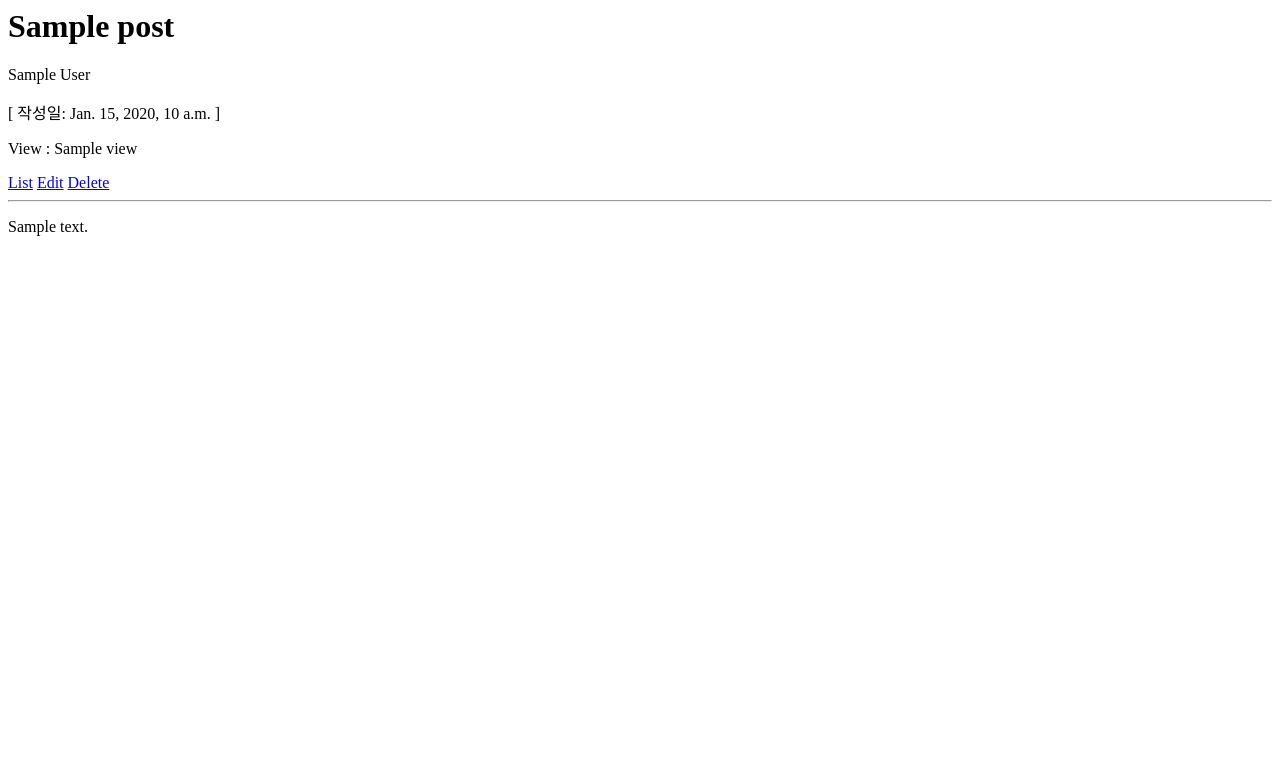
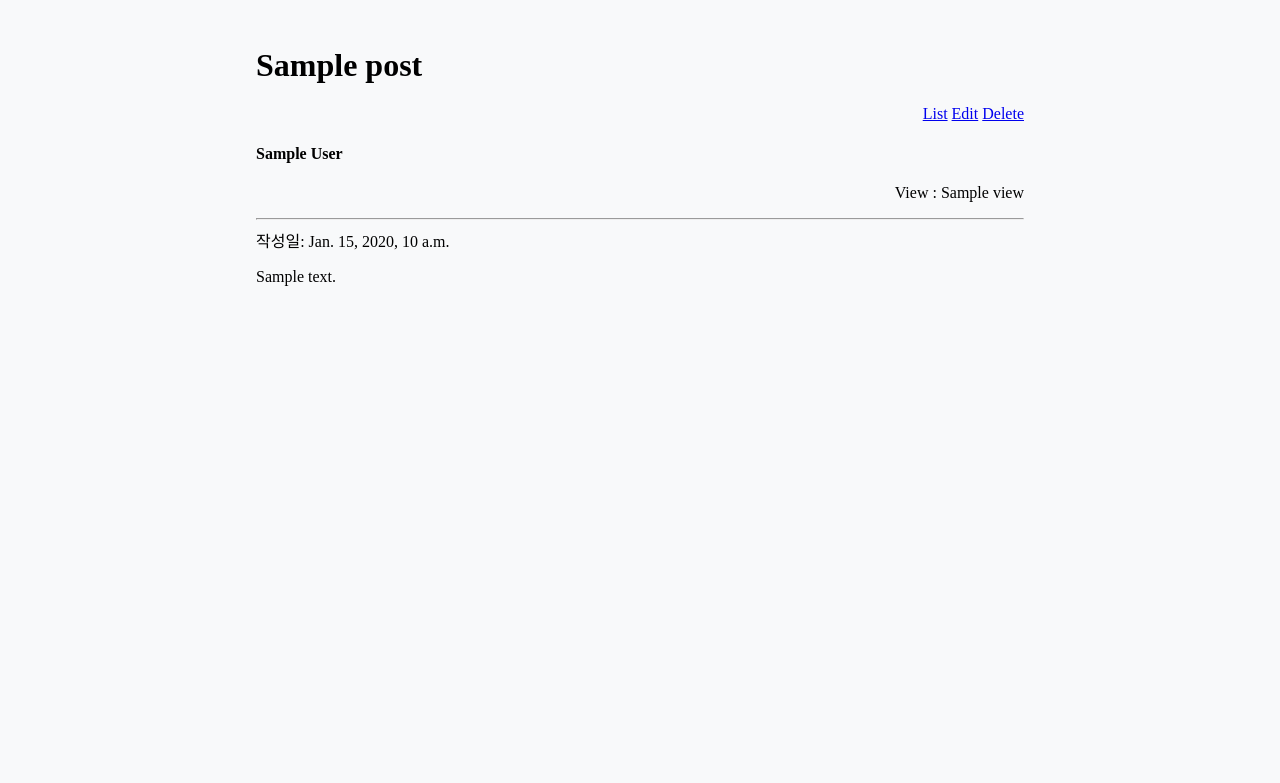
Before and after one commit to juhye0102/Django-project, a Django app: template board/templates/detail.html in a window 1280 px wide. Shown: the top 783 px of the page. Run offline with Django 3.2, Linux system fonts and the light colour scheme; the template is opened without the code that fills it: most values are stand-ins (such as "Sample title", 1, 10 or a date in 2020).

Commit message:
[ detail 페이지 구현 ]

```diff
--- a/board/templates/detail.html
+++ b/board/templates/detail.html
@@ -1,20 +1,30 @@
 {% load static %}
-{% block content %}
-    <div>
-        <h1>{{ post.title }}</h1>
-        <p>{{ post.author }}</p>
-        <script>
+<head>
+    <meta charset="UTF-8">
+    <title>{{ post.title }}</title>
+    <link rel="stylesheet" href="{% static 'css/detail.css' %}">
+</head>
+    <div class="detail_post">
+        <header>
+            <h1>{{ post.title }}</h1>
+        </header>
+        <div class="button_wrapper">
+            <a href="/board/list/">List</a>
+            <a href="{% url 'edit' post.pk %}">Edit</a>
+            <a href="{% url 'delete' post.pk %}" onclick="alert('삭제되었습니다.')">Delete</a>
+        </div>
+        <div class="post_info">
+            <h4 class="post_author">{{ post.author }}</h4>
+            <p class="post_view">View : {{ post.view }} </p>
+        </div>
+
+        <hr>
+        <script class="post_at">
             if("{{ post.created_at }}" === "{{ post.updated_at }}") {
-                document.write("[ 작성일: {{ post.created_at }} ] " )
+                document.write(" 작성일: {{ post.created_at }} " )
             }
             else
-                document.write("[ 작성일: {{ post.created_at }} ]  [ 수정일: {{ post.updated_at }} ]")
+                document.write(" 작성일: {{ post.created_at }}  수정일: {{ post.updated_at }} ")
         </script>
-        <p>View : {{ post.view }} </p>
-        <a href="/board/list/">List</a>
-        <a href="{% url 'edit' post.pk %}">Edit</a>
-        <a href="{% url 'delete' post.pk %}" onclick="alert('삭제되었습니다.')">Delete</a>
-        <hr>
         <p>{{ post.content }}</p>
     </div>
-{% endblock %}
--- /dev/null
+++ b/static/css/detail.css
@@ -0,0 +1,42 @@
+body {
+    background-color: #F8F9FA;
+    margin: 2% 20% 2% 20%;
+    align-items: center;
+    flex-wrap: wrap;
+}
+
+.detail_post {
+    margin: auto;
+    width: 100%;
+}
+
+header {
+    justify-content: space-between;
+    position: relative;
+    width: 50%;
+    margin-right: auto;
+    display: flex;
+}
+
+.post_author {
+    text-align: left;
+}
+
+.post_view {
+    text-align: right;
+}
+
+.post_info {
+    margin: auto;
+    justify-content: space-around;
+}
+
+.button_wrapper {
+    text-align: right;
+    margin-left: auto;
+}
+
+.post_at {
+    text-align: right;
+    margin-left: 80%;
+}
```
